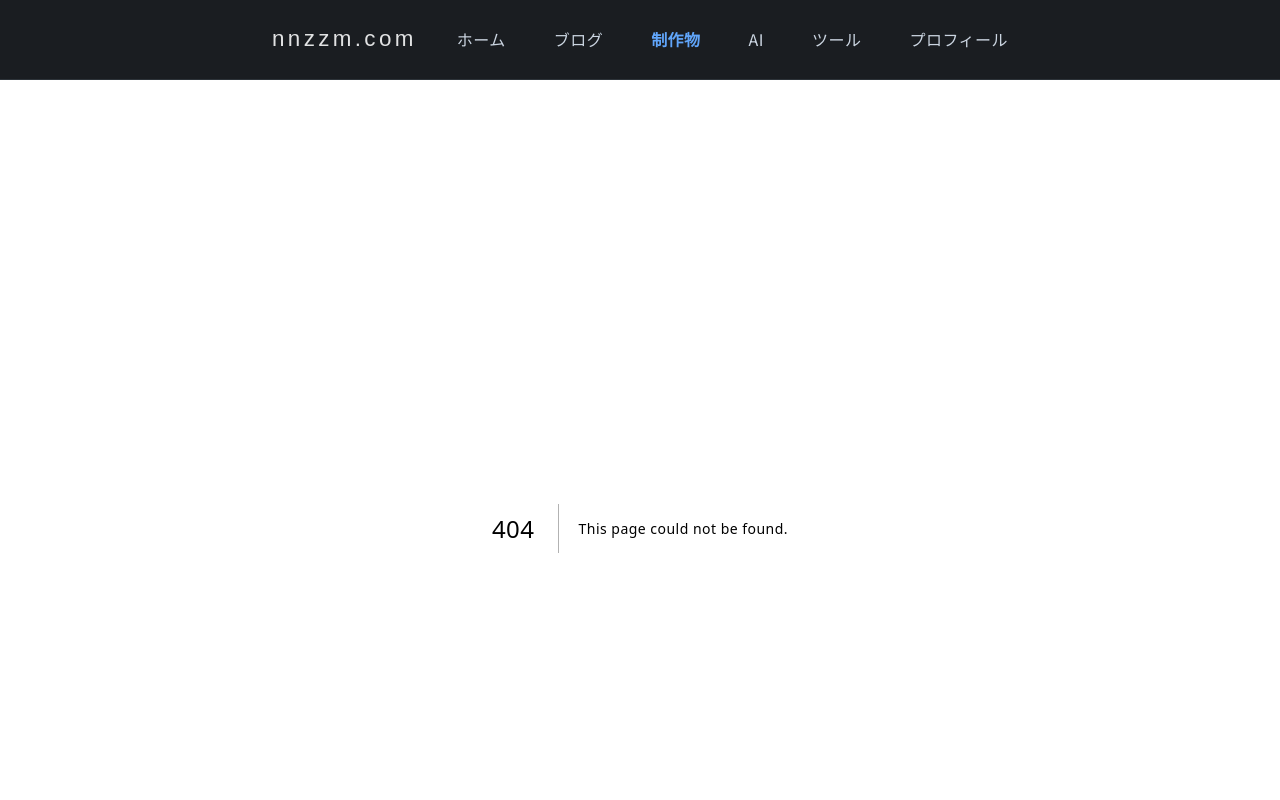
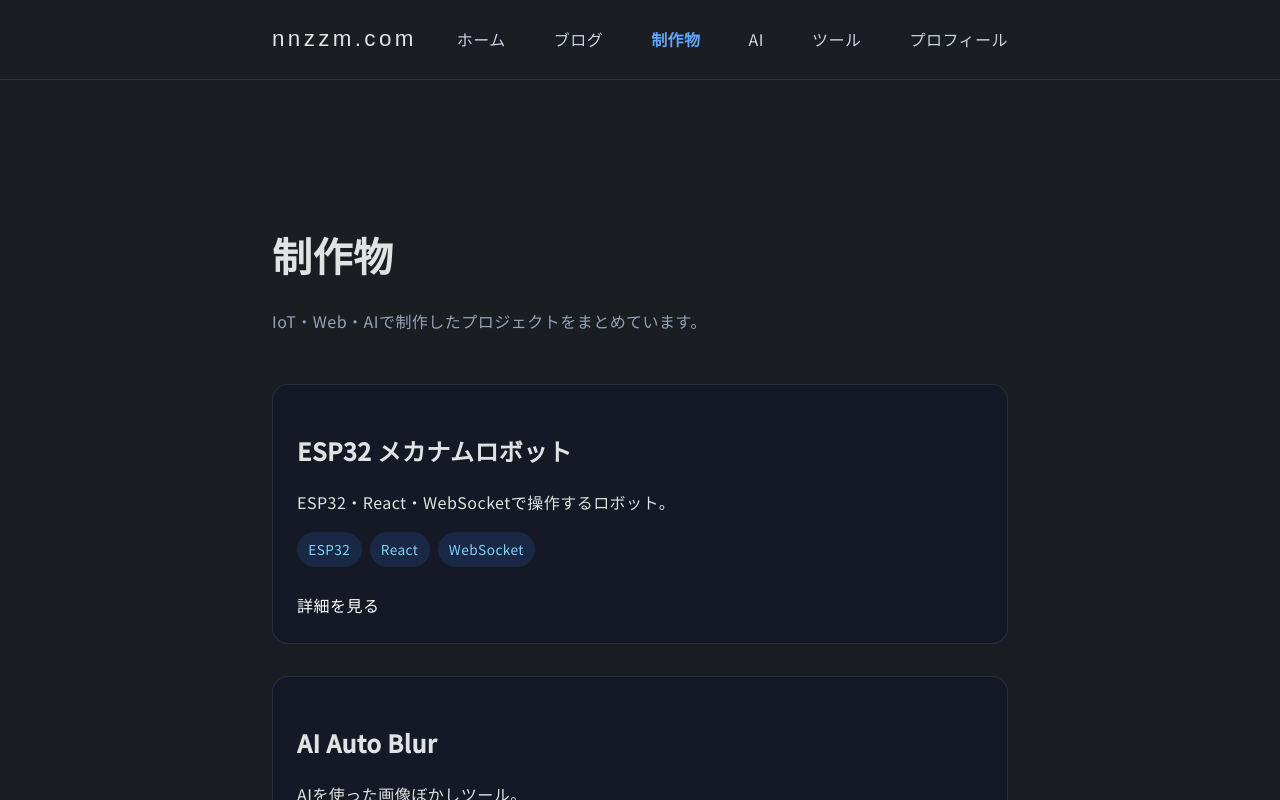
Before and after one commit to nzm0863/nnzzm-site, a Next.js app in the folder site/: page /projects in a window 1280 px wide. Before the commit this address had no page. Shown: the top 800 px of the page. Built offline with nearby package versions, Linux system fonts and the light colour scheme.

Commit message:
feat: add projects page

```diff
--- a/site/src/app/globals.css
+++ b/site/src/app/globals.css
@@ -1089,3 +1089,57 @@ a {
   border-radius: 2px;
   box-shadow: 0 4px 6px rgba(0, 0, 0, 0.1);
 }
+
+
+
+.page-hero {
+  padding: 4rem 0 2rem;
+}
+
+.page-hero h1 {
+  font-size: 2.5rem;
+  margin-bottom: 1rem;
+}
+
+.page-hero p {
+  color: #94a3b8;
+}
+
+.projects-grid {
+  display: grid;
+  gap: 2rem;
+  padding-bottom: 4rem;
+}
+
+.project-card {
+  background: rgba(15, 23, 42, 0.5);
+  border: 1px solid rgba(148, 163, 184, 0.15);
+  border-radius: 16px;
+  padding: 1.5rem;
+}
+
+.project-card h2 {
+  margin-bottom: 0.75rem;
+}
+
+.project-tags {
+  display: flex;
+  gap: 0.5rem;
+  flex-wrap: wrap;
+  margin: 1rem 0;
+}
+
+.tag {
+  padding: 0.3rem 0.7rem;
+  border-radius: 9999px;
+  background: rgba(59, 130, 246, 0.15);
+  color: #7dd3fc;
+  font-size: 0.85rem;
+}
+
+.btn-outline {
+  display: inline-block;
+  margin-top: 0.5rem;
+  color: white;
+  text-decoration: none;
+}
--- /dev/null
+++ b/site/src/app/projects/page.tsx
@@ -0,0 +1,52 @@
+import Link from "next/link";
+
+const projects = [
+  {
+    title: "ESP32 メカナムロボット",
+    description: "ESP32・React・WebSocketで操作するロボット。",
+    tags: ["ESP32", "React", "WebSocket"],
+  },
+  {
+    title: "AI Auto Blur",
+    description: "AIを使った画像ぼかしツール。",
+    tags: ["Electron", "Python", "AI"],
+  },
+  {
+    title: "Raspberry Pi AI Camera",
+    description: "YOLO11を使った物体検出カメラ。",
+    tags: ["Raspberry Pi", "YOLO11", "Python"],
+  },
+];
+
+export default function ProjectsPage() {
+  return (
+    <main className="container">
+      <section className="page-hero">
+        <h1>制作物</h1>
+        <p>IoT・Web・AIで制作したプロジェクトをまとめています。</p>
+      </section>
+
+      <section className="projects-grid">
+        {projects.map((project) => (
+          <article key={project.title} className="project-card">
+            <h2>{project.title}</h2>
+
+            <p>{project.description}</p>
+
+            <div className="project-tags">
+              {project.tags.map((tag) => (
+                <span key={tag} className="tag">
+                  {tag}
+                </span>
+              ))}
+            </div>
+
+            <Link href="/" className="btn-outline">
+              詳細を見る
+            </Link>
+          </article>
+        ))}
+      </section>
+    </main>
+  );
+}
```
